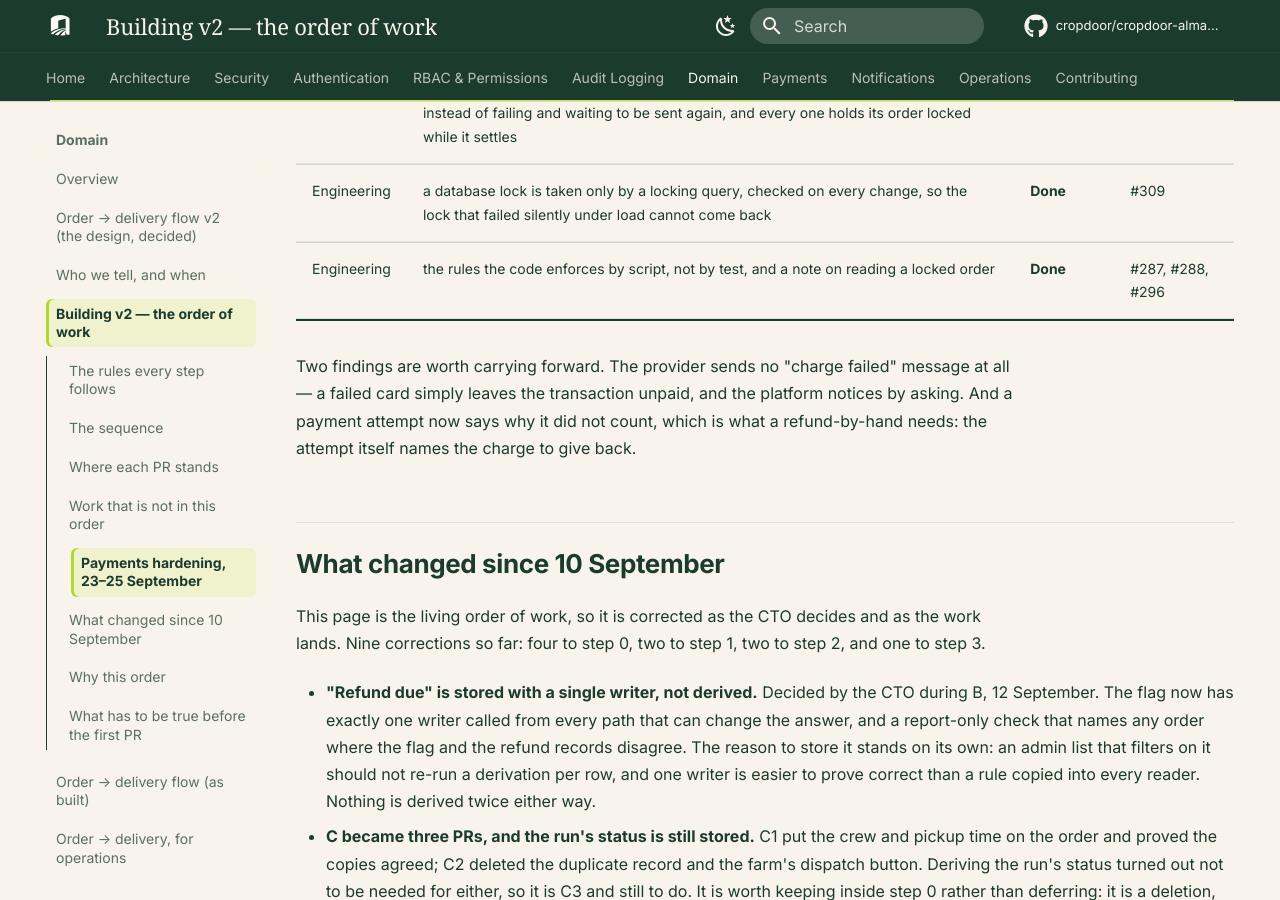
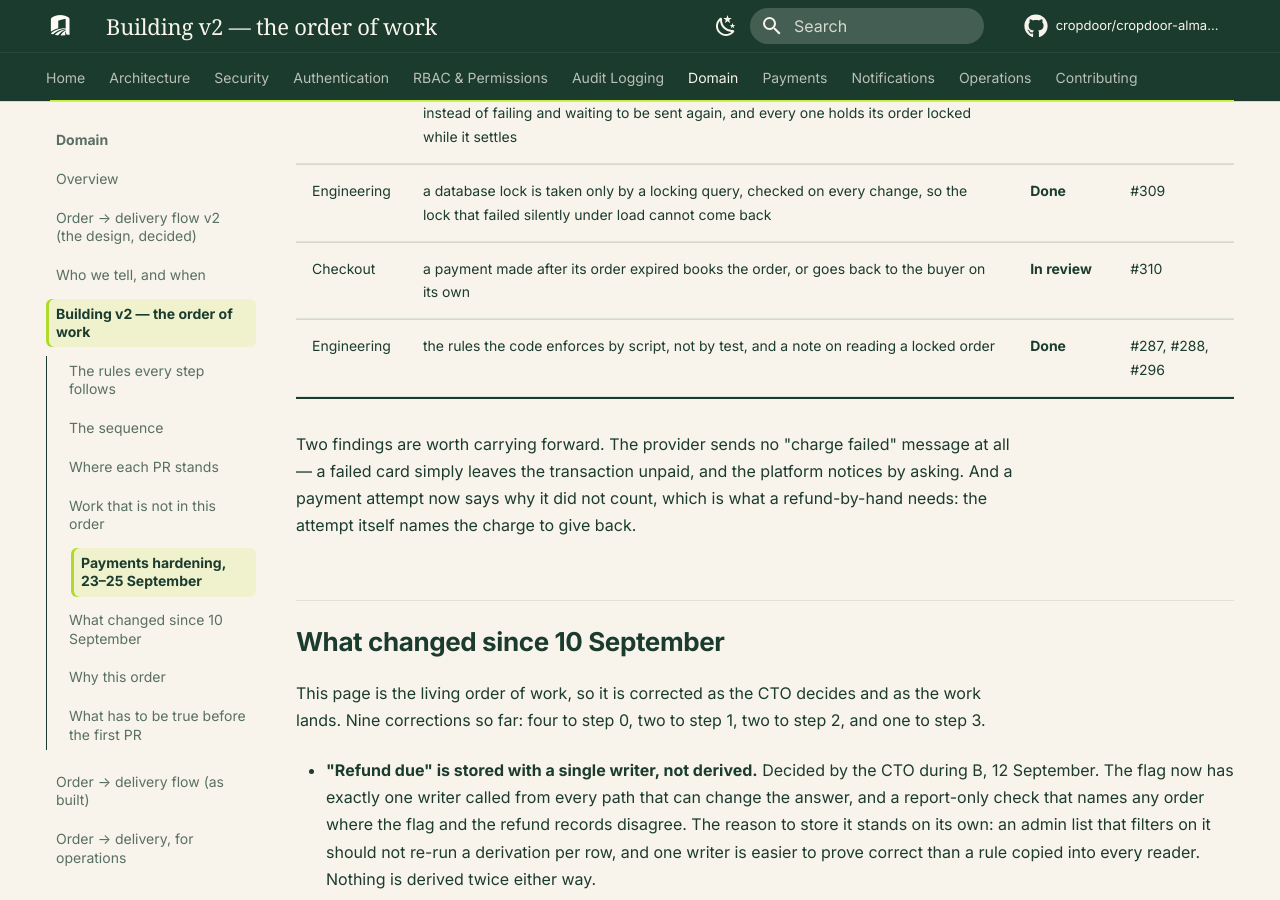
Before and after one commit to cropdoor/cropdoor-almanac, an MkDocs documentation site: the page built from docs/domain/order-delivery-flow-v2-build-order.md, in a window 1280 px wide and 900 px high, scrolled down 10148 px. Built offline with MkDocs 1.6.1 and Material for MkDocs 9.7.7, drawn with Linux system fonts in a browser that asks for light colours; some web fonts are replaced; comment, search, counter and statistics services are not loaded.

Commit message:
tracker: a late payment books its order or comes back, in review (#310)

```diff
--- a/docs/domain/order-delivery-flow-v2-build-order.md
+++ b/docs/domain/order-delivery-flow-v2-build-order.md
@@ -130,6 +130,7 @@ Found while building step 3's refunds and while testing against the real payment
 | Refunds | a refund whose reply from the provider was lost is settled from the provider's own message, by the tag CropDoor gave it, and a message that only resembles ours settles nothing | **Done** | #305 |
 | Checkout | payments for several orders arriving at the same moment each book their own order, instead of failing and waiting to be sent again, and every one holds its order locked while it settles | **Done** | #307 |
 | Engineering | a database lock is taken only by a locking query, checked on every change, so the lock that failed silently under load cannot come back | **Done** | #309 |
+| Checkout | a payment made after its order expired books the order, or goes back to the buyer on its own | **In review** | #310 |
 | Engineering | the rules the code enforces by script, not by test, and a note on reading a locked order | **Done** | #287, #288, #296 |
 
 Two findings are worth carrying forward. The provider sends no "charge failed" message at all — a failed card simply leaves the transaction unpaid, and the platform notices by asking. And a payment attempt now says why it did not count, which is what a refund-by-hand needs: the attempt itself names the charge to give back.
```
